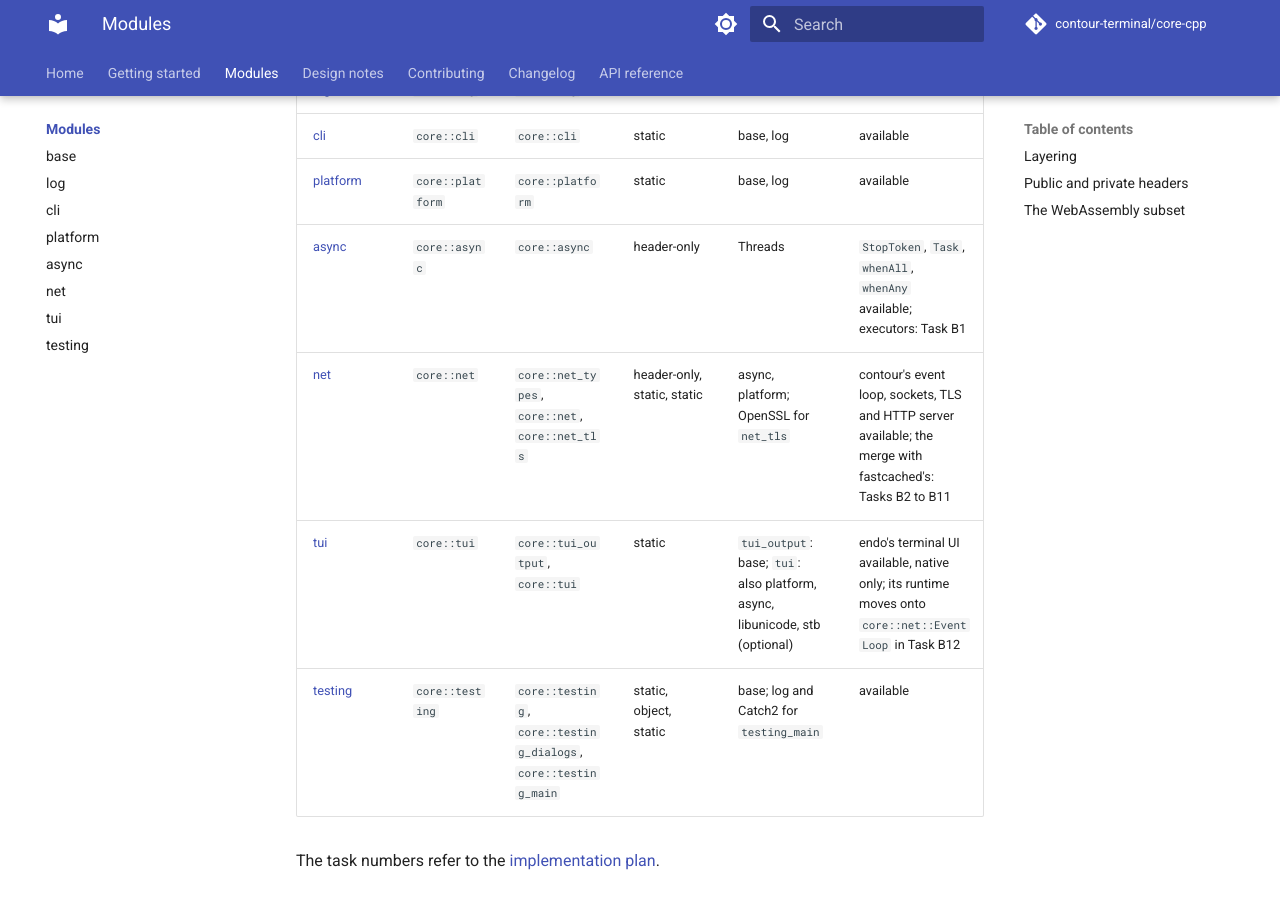
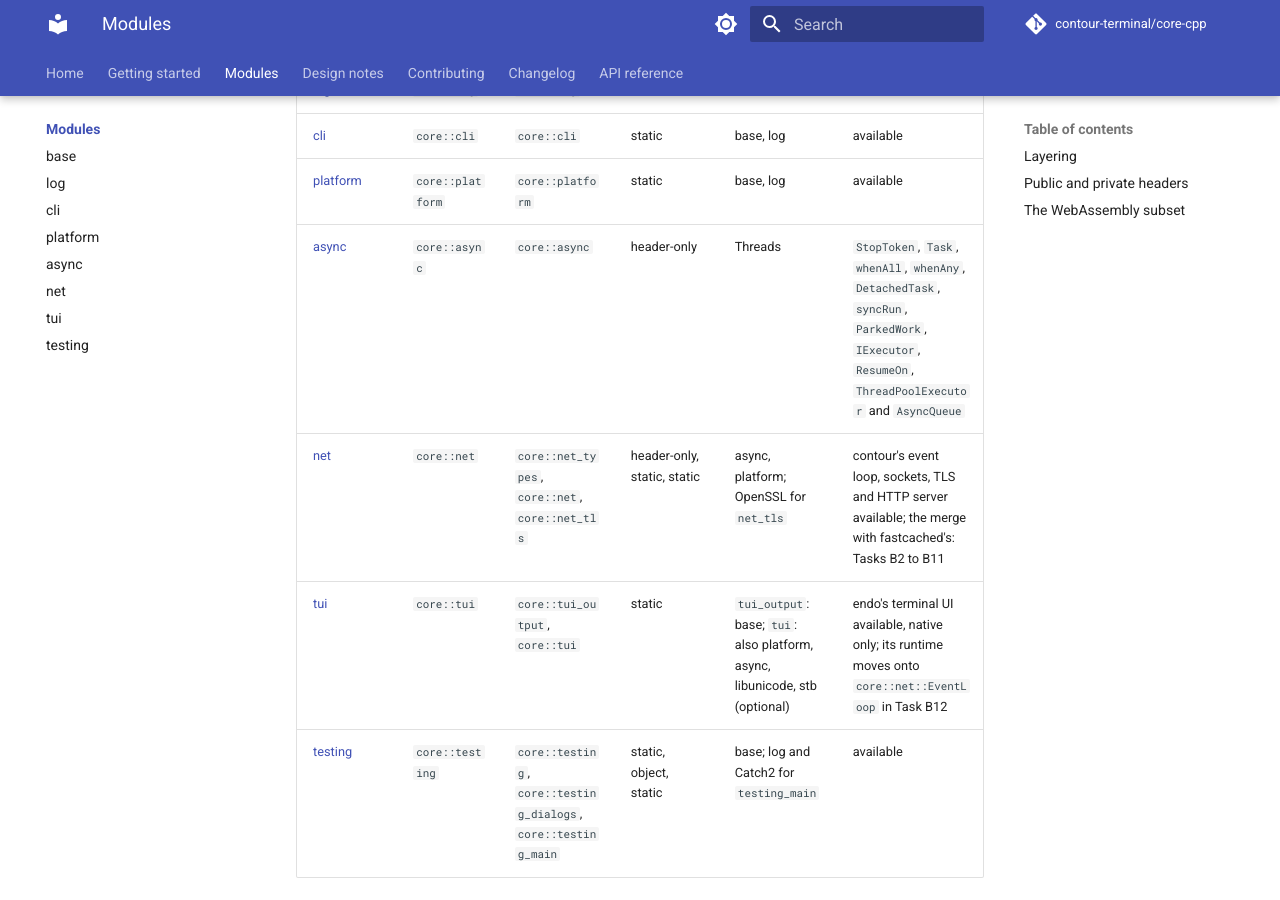
Before and after one commit to contour-terminal/core-cpp, an MkDocs documentation site: the page built from docs/modules/index.md, in a window 1280 px wide and 900 px high, scrolled down 390 px. Built offline with MkDocs 1.6.1 and Material for MkDocs 9.7.7, drawn with Linux system fonts in a browser that asks for light colours; comment, search, counter and statistics services are not loaded.

Commit message:
docs(modules): the async row names what the module now holds
The overview table still promised the executors as Task B1's future work, which
they stopped being two commits ago.

Signed-off-by: Christian Parpart <christian@parpart.family>

```diff
--- a/docs/modules/index.md
+++ b/docs/modules/index.md
@@ -11,7 +11,7 @@ namespace is its directory (`src/core/net/` is `core::net`; headers directly in
 | [log](log.md) | `core::log` | `core::log` | static | base | available |
 | [cli](cli.md) | `core::cli` | `core::cli` | static | base, log | available |
 | [platform](platform.md) | `core::platform` | `core::platform` | static | base, log | available |
-| [async](async.md) | `core::async` | `core::async` | header-only | Threads | `StopToken`, `Task`, `whenAll`, `whenAny` available; executors: Task B1 |
+| [async](async.md) | `core::async` | `core::async` | header-only | Threads | `StopToken`, `Task`, `whenAll`, `whenAny`, `DetachedTask`, `syncRun`, `ParkedWork`, `IExecutor`, `ResumeOn`, `ThreadPoolExecutor` and `AsyncQueue` |
 | [net](net.md) | `core::net` | `core::net_types`, `core::net`, `core::net_tls` | header-only, static, static | async, platform; OpenSSL for `net_tls` | contour's event loop, sockets, TLS and HTTP server available; the merge with fastcached's: Tasks B2 to B11 |
 | [tui](tui.md) | `core::tui` | `core::tui_output`, `core::tui` | static | `tui_output`: base; `tui`: also platform, async, libunicode, stb (optional) | endo's terminal UI available, native only; its runtime moves onto `core::net::EventLoop` in Task B12 |
 | [testing](testing.md) | `core::testing` | `core::testing`, `core::testing_dialogs`, `core::testing_main` | static, object, static | base; log and Catch2 for `testing_main` | available |
```
